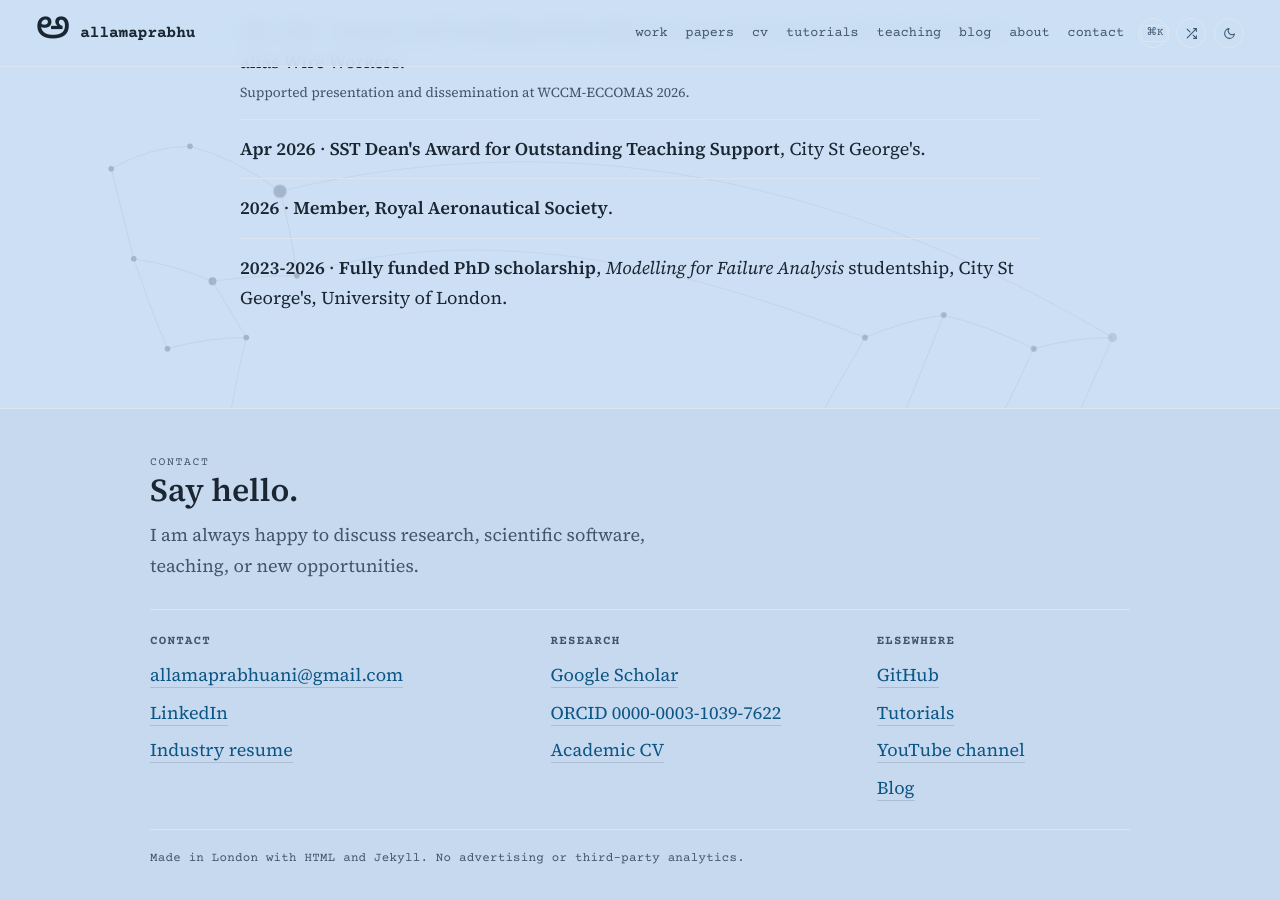
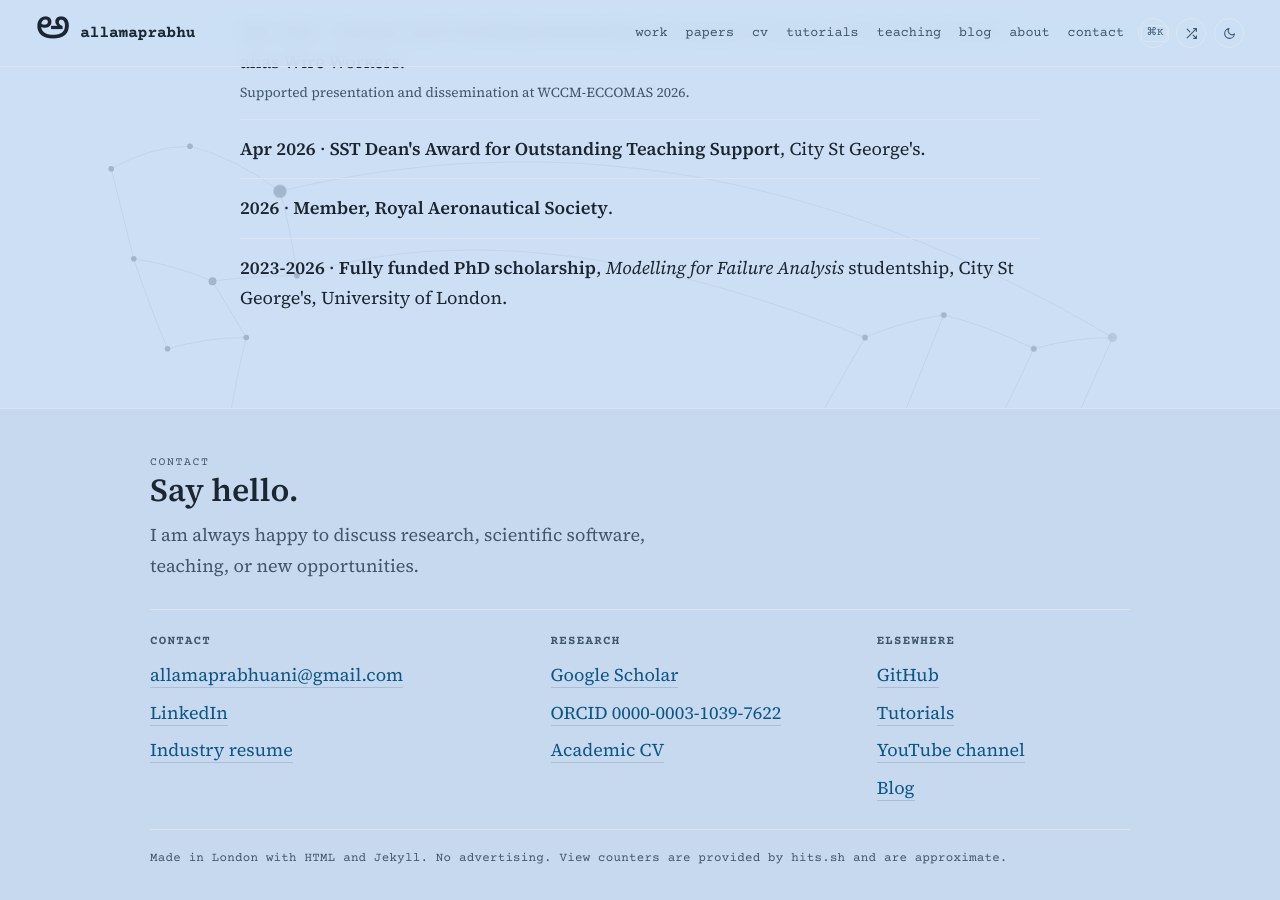
Before and after one commit to allamaprabhuani/allamaprabhuani.github.io, a Jekyll site: the page built from index.html, in a window 1280 px wide and 900 px high, scrolled down 3735 px. Built offline with Jekyll 4.4.1, drawn with Linux system fonts in a browser that asks for light colours; some of the changed lines change nothing that is shown.

Commit message:
Restore site and page view counters

```diff
--- a/_layouts/default.html
+++ b/_layouts/default.html
@@ -251,11 +251,13 @@
         </ul>
       </div>
     </div>
-    <p class="footer-note">Made in London with HTML and Jekyll. No advertising or third-party analytics.</p>
+    <p class="footer-note">Made in London with HTML and Jekyll. No advertising. View counters are provided by hits.sh and are approximate.</p>
+    <p class="footer-note" id="view-counters" hidden>
+      <img id="site-view-count" alt="Approximate site views">
+      <img id="page-view-count" alt="Approximate views of this page">
+    </p>
   </div>
 </footer>
-
-<div class="visit-tally" aria-hidden="true"><span id="visit-count">·</span></div>
 
 <script src="/site.js" defer></script>
 <script src="/assets/search.js?v=20260828-2" defer></script>
--- a/site.js
+++ b/site.js
@@ -186,39 +186,14 @@
     syncNeuralNet();
     new MutationObserver(syncNeuralNet).observe(document.documentElement, { attributes: true, attributeFilter: ['data-bg'] });
 
-    var visitEl = document.getElementById('visit-count');
-    var visitTally = document.querySelector('.visit-tally');
-    if (visitEl && visitTally) {
-      var CACHE_KEY = 'visit-count-cache';
-      var TTL_MS = 6 * 60 * 60 * 1000;
-      var cached = null;
-      try {
-        var raw = localStorage.getItem(CACHE_KEY);
-        if (raw) {
-          var obj = JSON.parse(raw);
-          if (obj && typeof obj.count === 'number' && (Date.now() - obj.t) < TTL_MS) cached = obj.count;
-        }
-      } catch(e) {}
-      if (cached !== null) {
-        visitEl.textContent = cached;
-      } else {
-        visitTally.style.opacity = '0';
-      }
-      var bumped = sessionStorage.getItem('site-visit-bumped') === '1';
-      var endpoint = bumped
-        ? 'https://api.counterapi.dev/v1/allamaprabhu-site/visits/'
-        : 'https://api.counterapi.dev/v1/allamaprabhu-site/visits/up';
-      fetch(endpoint)
-        .then(function(r){ return r.json(); })
-        .then(function(d){
-          if (d && typeof d.count === 'number') {
-            visitEl.textContent = d.count;
-            visitTally.style.opacity = '';
-            try { localStorage.setItem(CACHE_KEY, JSON.stringify({ count: d.count, t: Date.now() })); } catch(e) {}
-            if (!bumped) sessionStorage.setItem('site-visit-bumped', '1');
-          }
-        })
-        .catch(function(){ });
+    var viewCounters = document.getElementById('view-counters');
+    var siteViewCount = document.getElementById('site-view-count');
+    var pageViewCount = document.getElementById('page-view-count');
+    if (viewCounters && siteViewCount && pageViewCount && location.hostname === 'allamaprabhuani.github.io') {
+      siteViewCount.src = 'https://hits.sh/allamaprabhuani.github.io.svg?label=site%20views&color=2b6b85';
+      pageViewCount.src = 'https://hits.sh/allamaprabhuani.github.io/pages/' +
+        encodeURIComponent(location.pathname).replace(/%/g, '_') + '.svg?label=page%20views&color=2b6b85';
+      viewCounters.hidden = false;
     }
 
     var tocLinks = document.querySelectorAll('.toc a');
```
